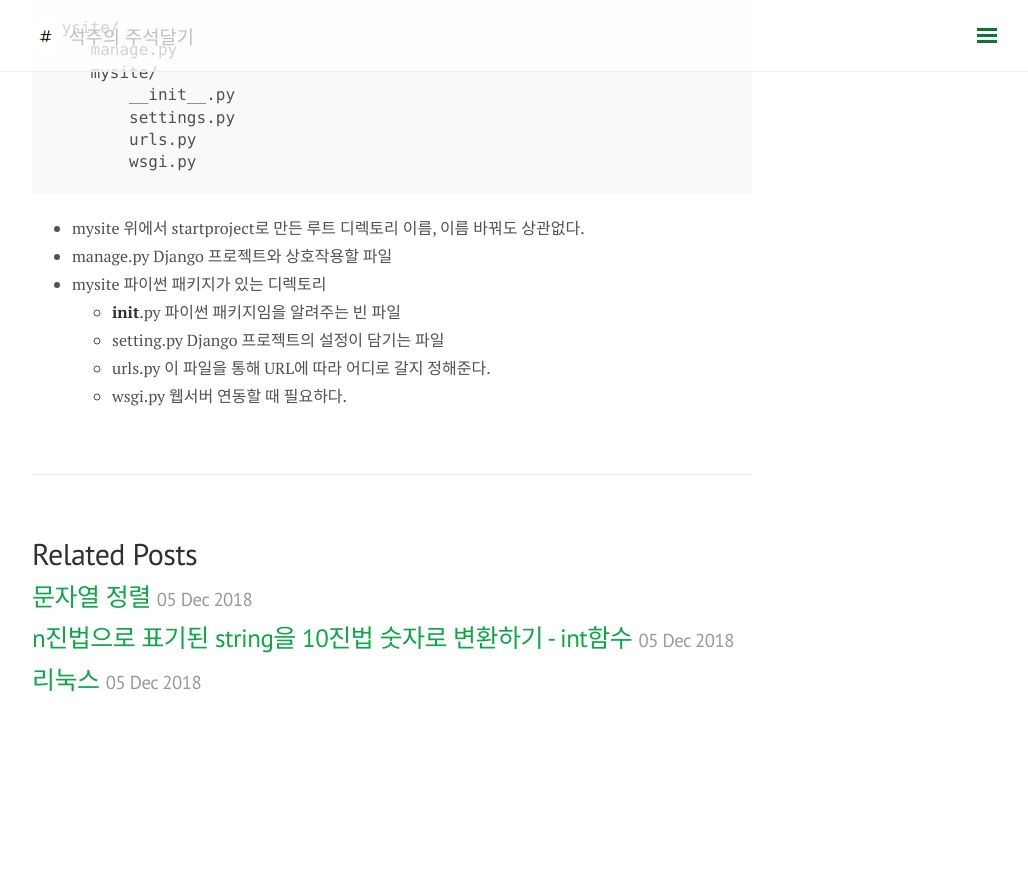
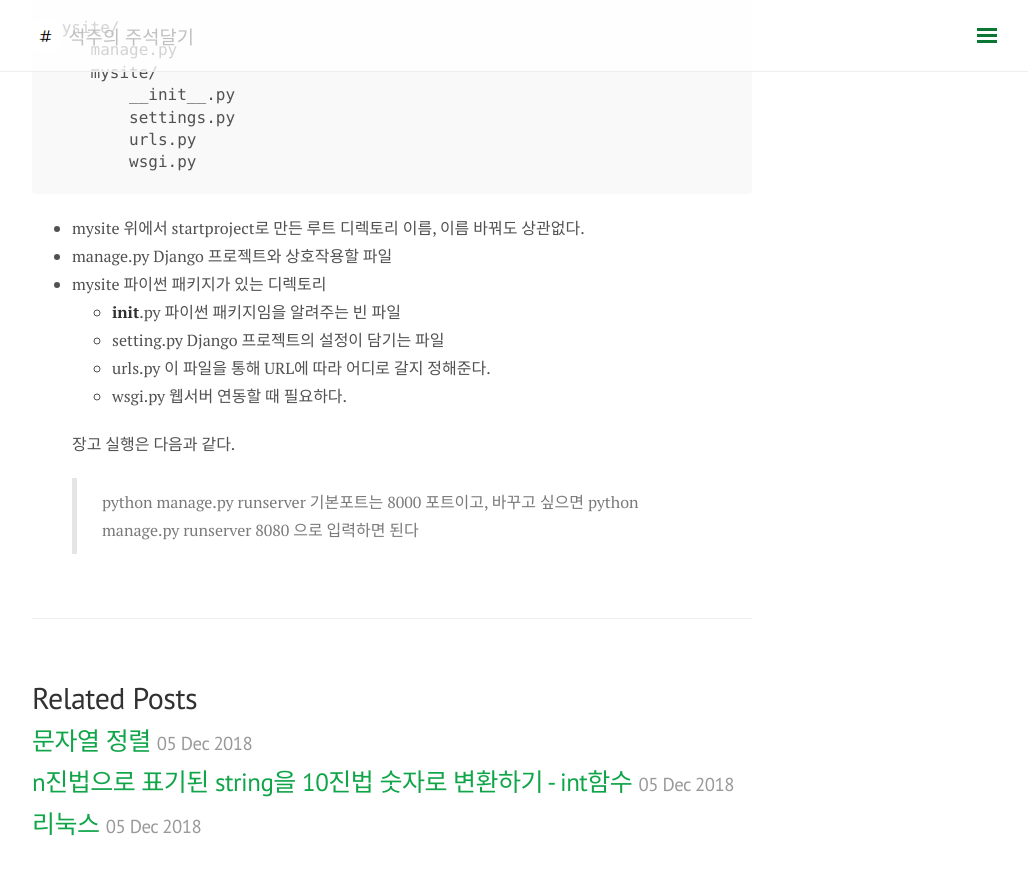
Before and after one commit to somefood/somefood.github.io, a Jekyll site: the page built from _posts/Django/2018-12-05-django1.md, in a window 1280 px wide and 900 px high, scrolled down 681 px. Shown: the top 875 px of the window, without its empty margins (248-1276 px from the left). Built offline with Jekyll 4.4.1, drawn with Linux system fonts in a browser that asks for light colours; nearby versions of some CDN libraries; comment, search, counter and statistics services are not loaded; before the commit the page ends 1437 px from its top, so only the background shows below that.

Commit message:
Update 2018-12-05-django1.md

```diff
--- a/_posts/Django/2018-12-05-django1.md
+++ b/_posts/Django/2018-12-05-django1.md
@@ -34,3 +34,9 @@ mysite/
   - setting.py  Django 프로젝트의 설정이 담기는 파일
   - urls.py     이 파일을 통해 URL에 따라 어디로 갈지 정해준다.
   - wsgi.py     웹서버 연동할 때 필요하다.
+
+  장고 실행은 다음과 같다.
+  > python manage.py runserver
+  기본포트는 8000 포트이고, 바꾸고 싶으면
+  > python manage.py runserver 8080
+  으로 입력하면 된다
```
